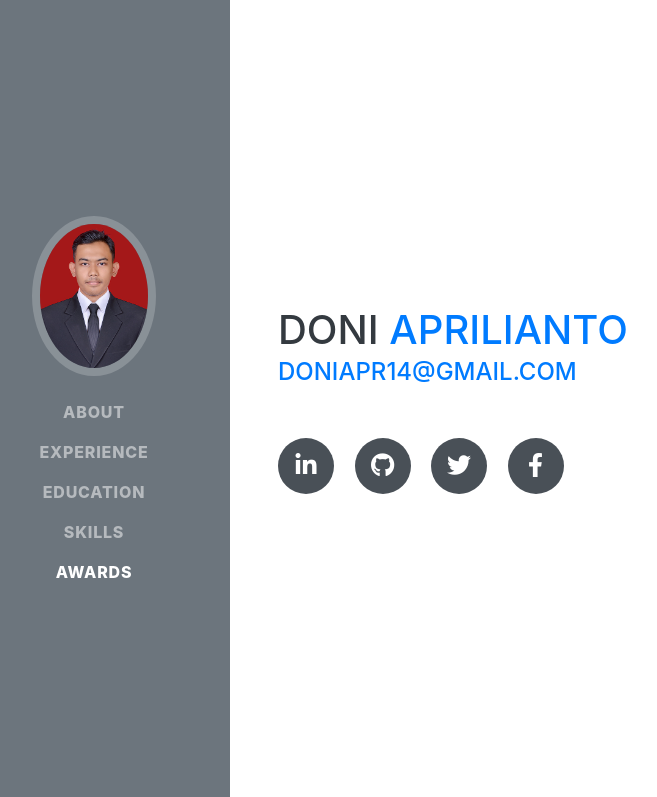
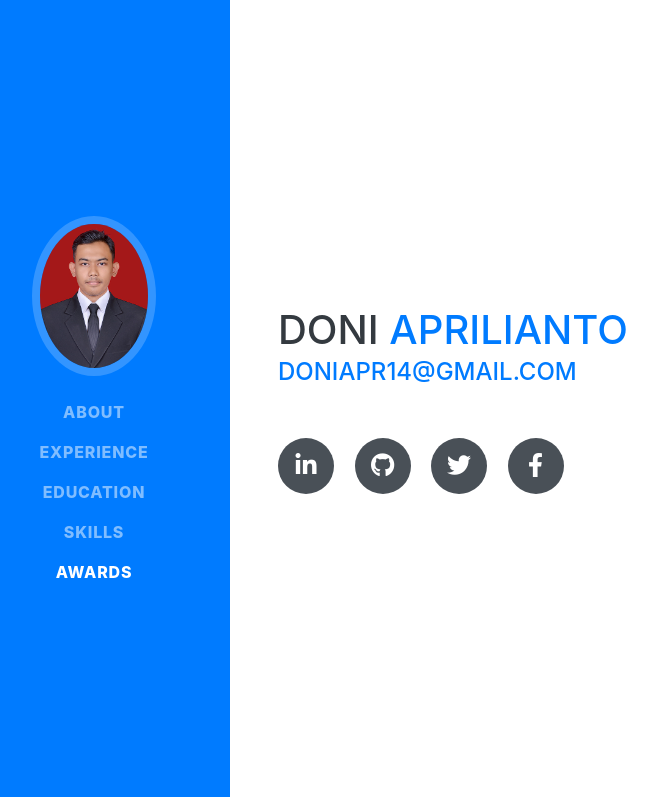
Before and after one commit to doniapr/doniapr.github.io, a website with bundled scripts: page index.html in a window 1280 px wide. Shown: the top 797 px of the page, without its empty margins (42-699 px from the left). Built offline with nearby package versions, Linux system fonts and the light colour scheme; a web font is replaced by a local one.

Commit message:
update color

```diff
--- a/index.html
+++ b/index.html
@@ -25,7 +25,7 @@
 
 <body id="page-top">
 
-  <nav class="navbar navbar-expand-lg navbar-dark bg-secondary fixed-top" id="sideNav">
+  <nav class="navbar navbar-expand-lg navbar-dark bg-primary fixed-top" id="sideNav">
     <a class="navbar-brand js-scroll-trigger" href="#page-top">
       <span class="d-block d-lg-none">Doni Aprilianto</span>
       <span class="d-none d-lg-block">
```
